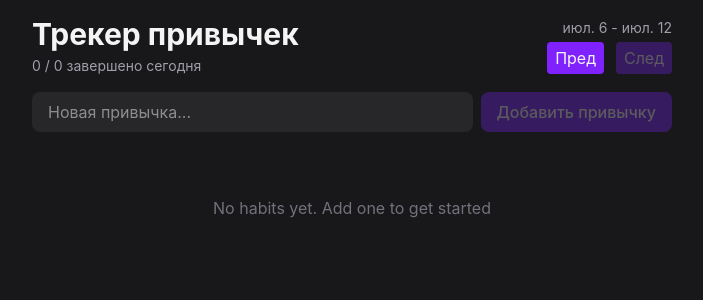
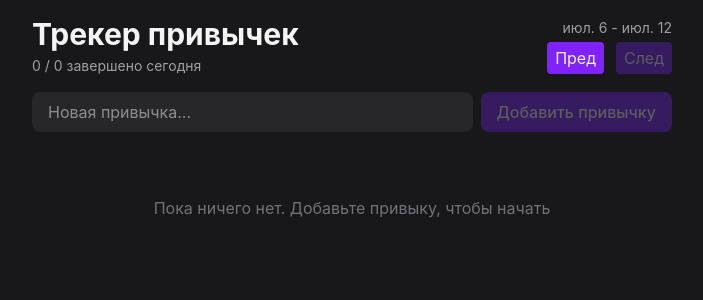
Before and after one commit to Rafis-dev/habit-tracker, a React (Vite) app: page / in a window 1280 px wide. Shown: the top 300 px of the page, without its empty margins (288-991 px from the left). Built offline with nearby package versions, Linux system fonts and the light colour scheme.

Commit message:
minor change

```diff
--- a/src/components/HabitList.tsx
+++ b/src/components/HabitList.tsx
@@ -10,7 +10,7 @@ export default function HabitList({ visibleDates }: HabitListProps) {
   if (habits.length === 0) {
     return (
       <p className="text-center text-zinc-500 py-12">
-        No habits yet. Add one to get started
+        Пока ничего нет. Добавьте привыку, чтобы начать
       </p>
     );
   }
```
